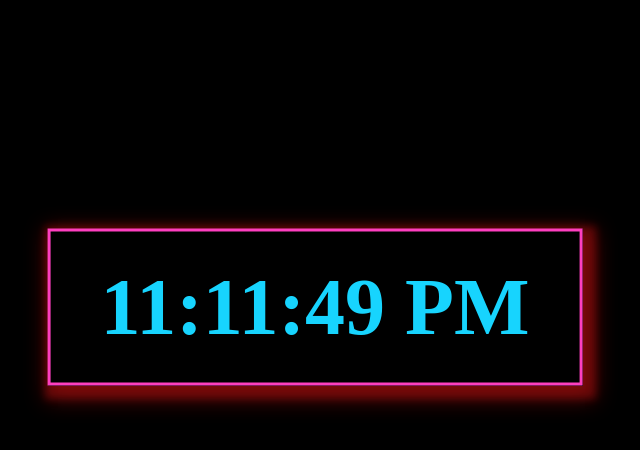
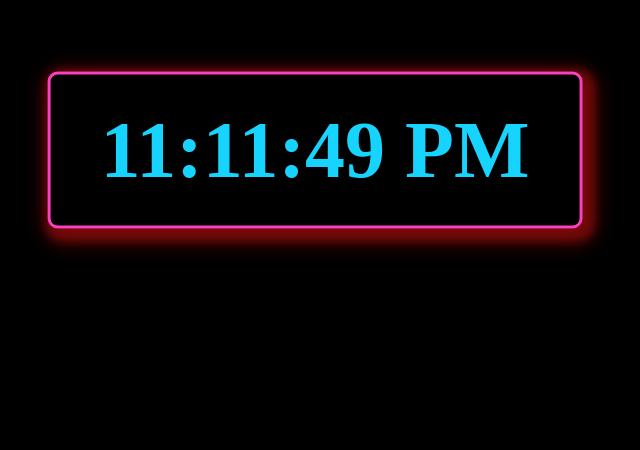
Before and after one commit to silviafrigatto/Digital-Clock, a plain HTML site: page index.html in a window 1280 px wide. Shown: the part 250-700 px from the top of the page, without its empty margins (325-965 px from the left). Drawn offline with Linux system fonts and the light colour scheme.

Commit message:
Adjusting border

```diff
--- a/style.css
+++ b/style.css
@@ -7,10 +7,11 @@ body {
 	position: absolute;
 	top: 50%;
 	left: 50%;
-	transform: translate(-50%, 50%);
+	transform: translate(-50%, -50%);
 	font-size: 80px;
 	font-weight: bold;
 	border: 3px solid #fe3fbf;
+	border-radius: 10px;
 	padding: 30px 50px;
 	box-shadow: 5px 5px 8px 8px rgba(241, 20, 20, 0.3),
 				5px 7px 21px 8px rgba(241, 20, 20, 0.3)
```
